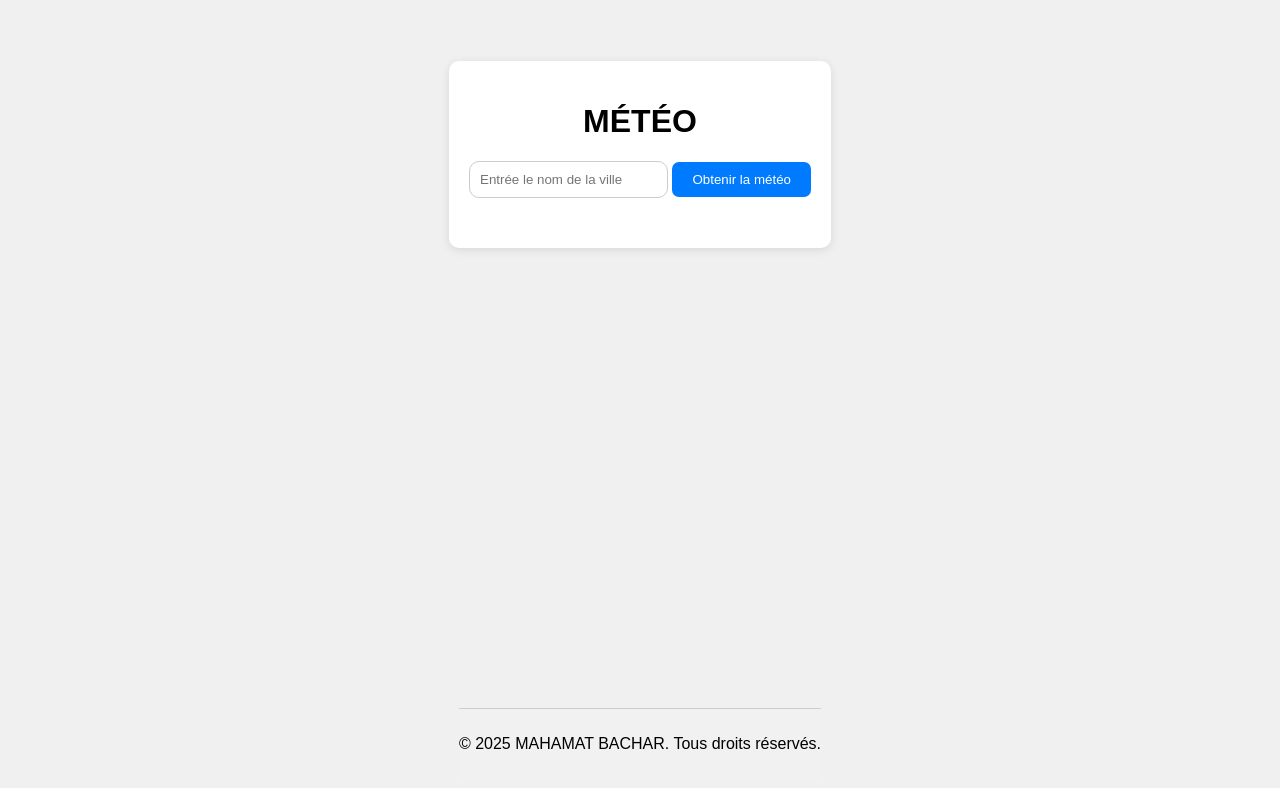
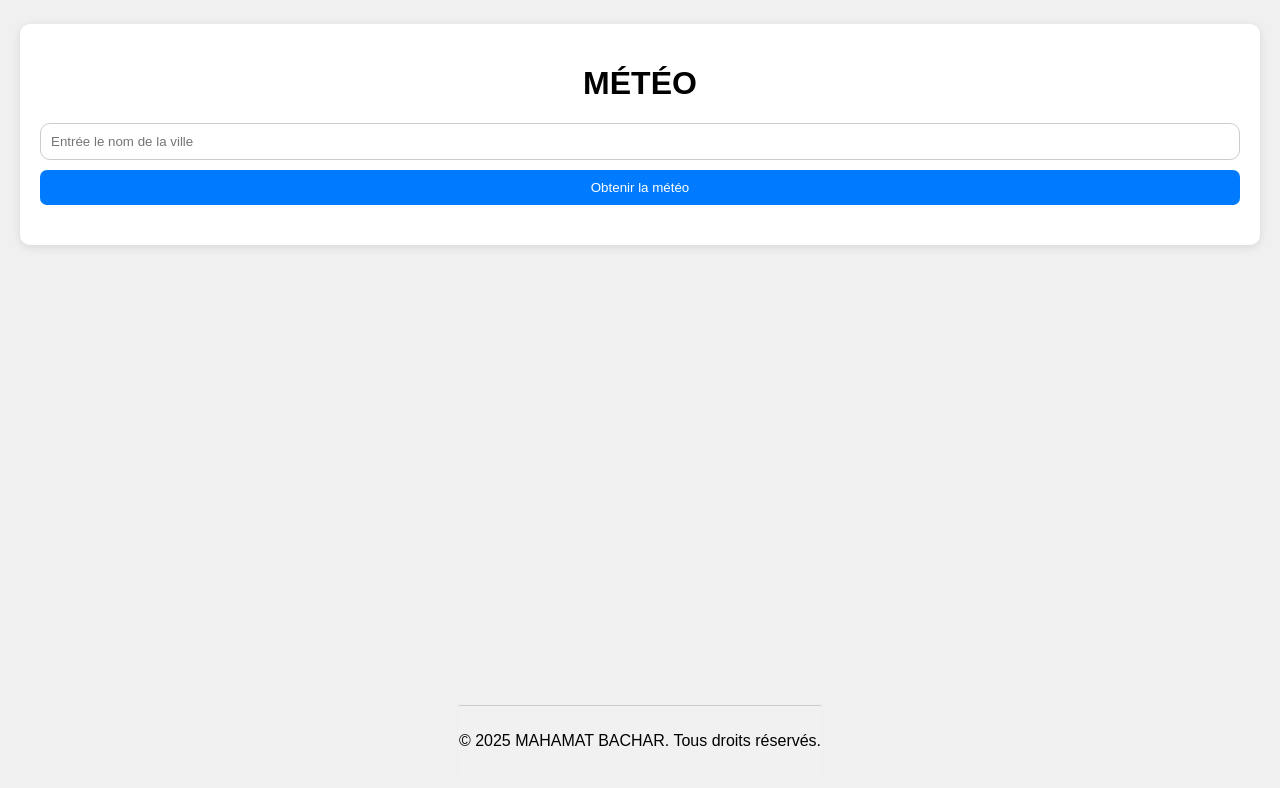
Before and after one commit to MHTBASHAR/m-t-o-application, a plain HTML site: page index.html in a window 1280 px wide. Drawn offline with nearby package versions, Linux system fonts and the light colour scheme.

Commit message:
i styled the css to make smooth

```diff
--- a/style.css
+++ b/style.css
@@ -1,3 +1,9 @@
+* {
+    box-sizing: border-box;
+}
+html {
+    scroll-behavior: smooth;
+}
 body {
     font-family: Arial, sans-serif;
     margin: 0;
@@ -8,9 +14,15 @@ body {
     justify-content: center;
     height: 100vh;
     background-color: #f0f0f0;
+    max-width: 100%;
+    overflow-x: hidden;
 }
 .weather-app {
+    width: 100%;
+    margin: 0 auto;
     margin-bottom: 20px;
+    display: flex;
+    flex-direction: column;
     text-align: center;
     background-color: #fff;
     padding: 20px;
@@ -29,6 +41,11 @@ button{
     border-radius: 7px;
     color: #fff;
     background-color: #007bff;
+    transition: background-color 0.3s ease, transform 0.3s ease;
+}
+button:hover {
+    background-color: #007BFF; /* Example hover color */
+    transform: scale(1.05); /* Slightly increase size on hover */
 }
 .weather-info{
     margin-top: 20px;
@@ -38,6 +55,7 @@ button{
     width: 100%;
     margin-top: 20px;
     border-radius: 10px;
+    overflow: hidden;
 }
 footer {
     text-align: center;
```
